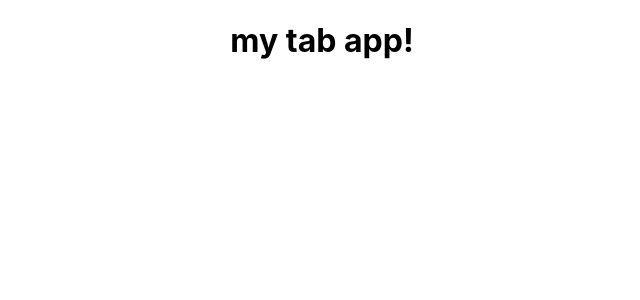
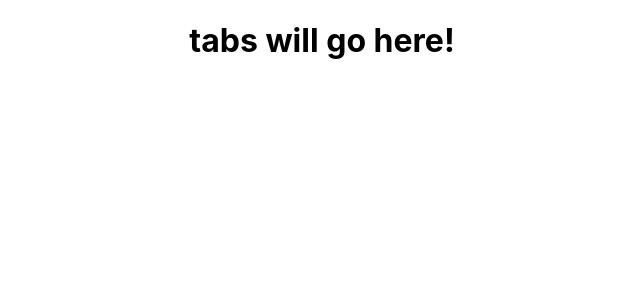
Before and after one commit to MandSolo/tab-component, a React (Create React App) app: page / in a window 1280 px wide. Shown: the top 300 px of the page, without its empty margins (318-958 px from the left). Built offline with nearby package versions, Linux system fonts and the light colour scheme.

Commit message:
add tab.jsx

```diff
--- a/src/App.js
+++ b/src/App.js
@@ -1,13 +1,12 @@
-import React, { Component } from 'react';
-import './App.css';
+import React, { Component } from "react";
+import Tab from "../src/components/Tab";
+import "./App.css";
 
 class App extends Component {
   render() {
     return (
       <div className="App">
-        <header className="App-header">
-       <h1>my tab app! </h1>
-        </header>
+        <Tab />
       </div>
     );
   }
--- /dev/null
+++ b/src/components/Tab.jsx
@@ -0,0 +1,13 @@
+import React, { Component } from "react";
+
+class Tab extends Component {
+    render() {
+      return (
+        <div className="Tab">
+        <h1>tabs will go here!</h1>
+        </div>
+      );
+    }
+  }
+
+  export default Tab;
```
